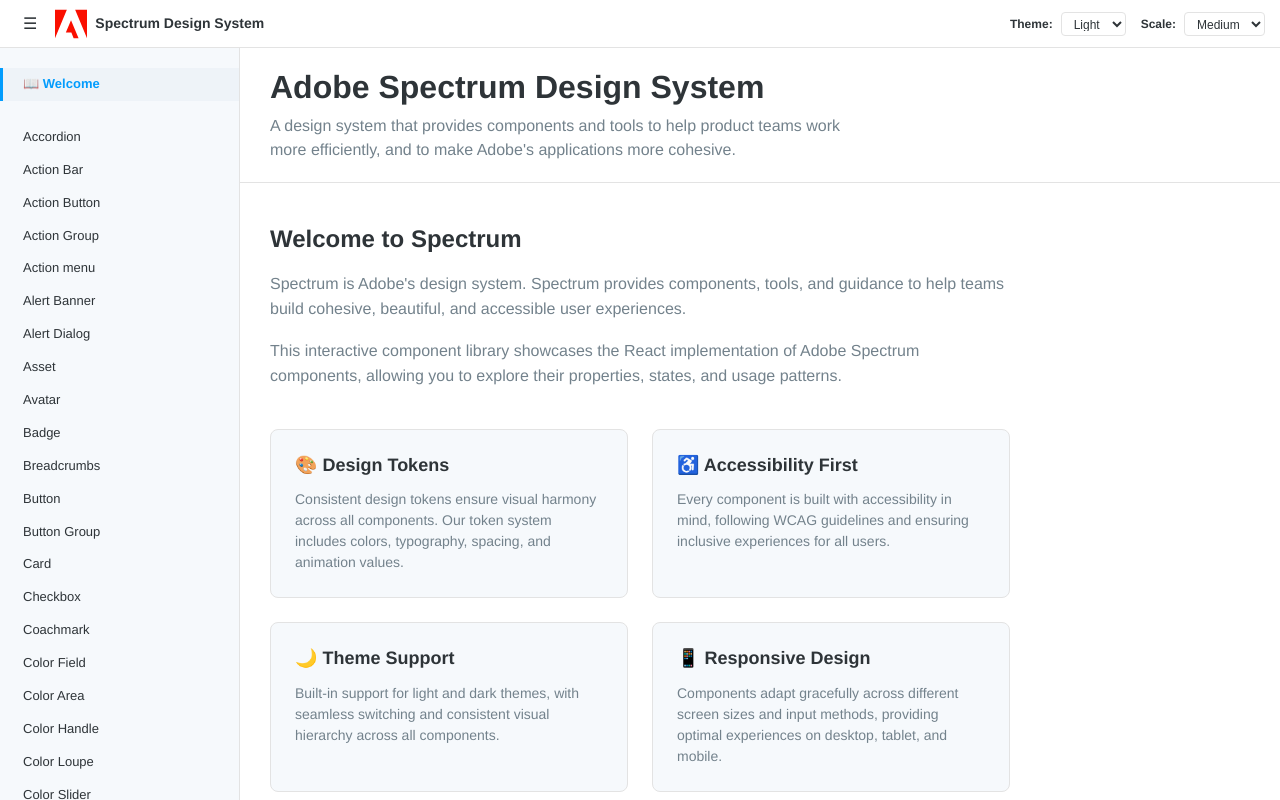
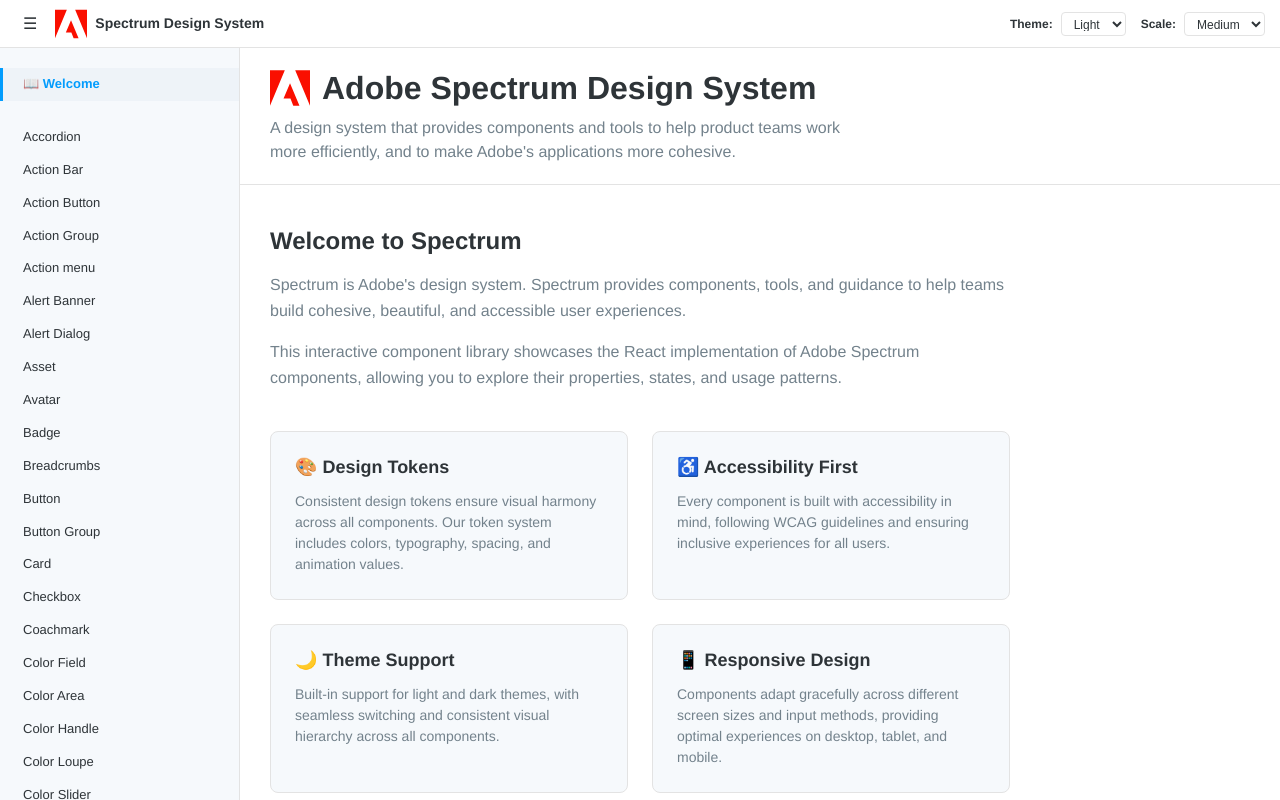
Before and after one commit to dtacci/adobe2.0_new, a React (Create React App) app: page / in a window 1280 px wide. Built offline with nearby package versions, Linux system fonts and the light colour scheme.

Commit message:
feat: add Adobe logo to welcome page title - Add Adobe logo component to HomePage - Update component title to display logo alongside text - Style logo with proper sizing and Adobe red color - Improve brand consistency on welcome page

```diff
--- a/src/pages/HomePage.js
+++ b/src/pages/HomePage.js
@@ -1,10 +1,20 @@
 import React from 'react';
+
+// Adobe Logo Component
+const AdobeLogo = () => (
+  <svg className="adobe-logo" viewBox="0 0 24 24" fill="currentColor">
+    <path d="M13.966 22.624l-1.69-4.281H8.122l3.892-9.144 5.662 13.425zM8.884 1.376H0v21.248zm15.116 0h-8.884L24 22.624z"/>
+  </svg>
+);
 
 const HomePage = () => {
   return (
     <div className="component-view">
       <div className="component-header">
-        <h1 className="component-title">Adobe Spectrum Design System</h1>
+        <h1 className="component-title">
+          <AdobeLogo />
+          Adobe Spectrum Design System
+        </h1>
         <p className="component-description">
           A design system that provides components and tools to help product teams work more efficiently,
           and to make Adobe's applications more cohesive.
--- a/src/styles/App.css
+++ b/src/styles/App.css
@@ -324,6 +324,16 @@
   color: var(--storybook-text);
   margin-bottom: 8px;
   line-height: 1.2;
+  display: flex;
+  align-items: center;
+  gap: 12px;
+}
+
+.component-title .adobe-logo {
+  width: 40px;
+  height: 40px;
+  color: #fa0f00;
+  flex-shrink: 0;
 }
 
 .component-description {
```
